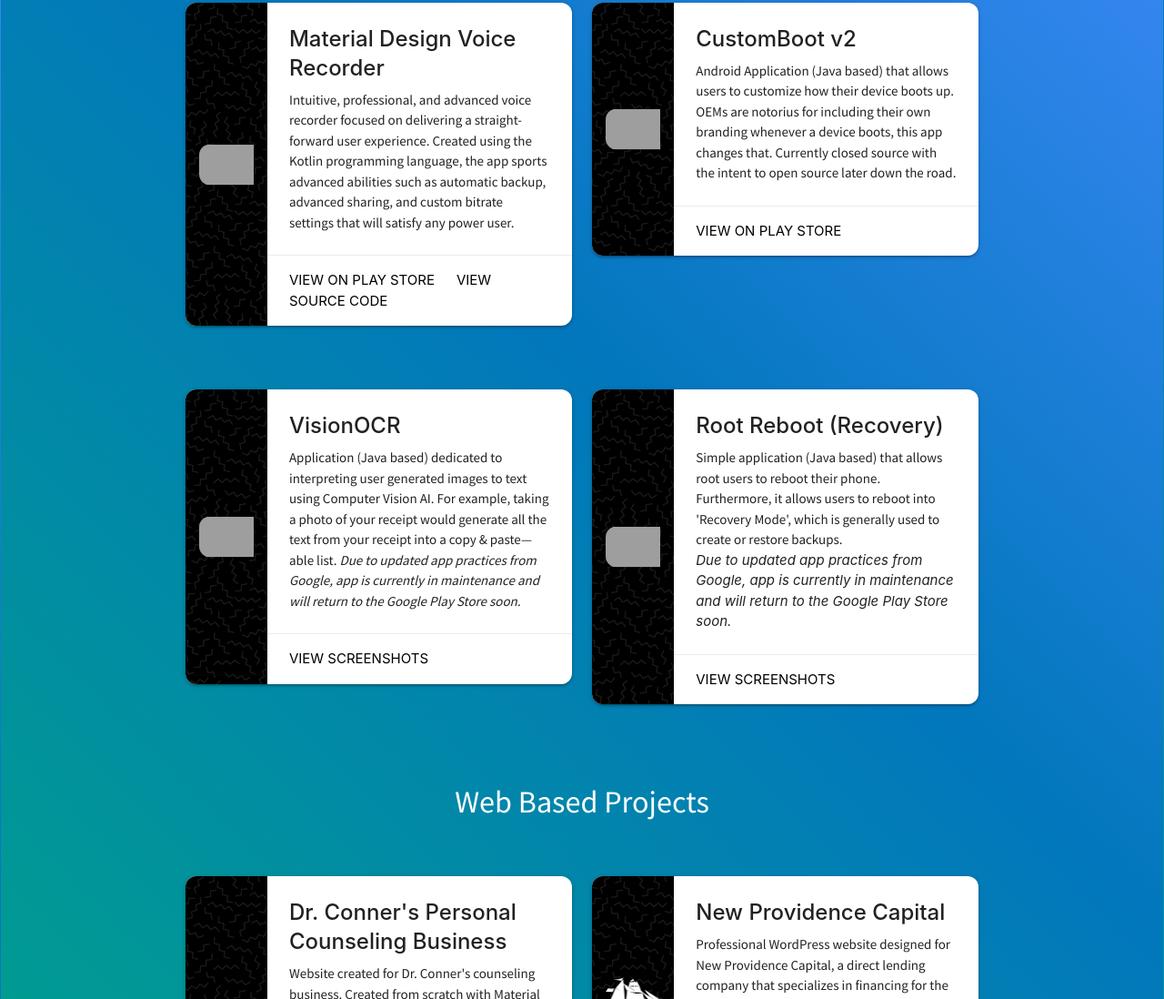
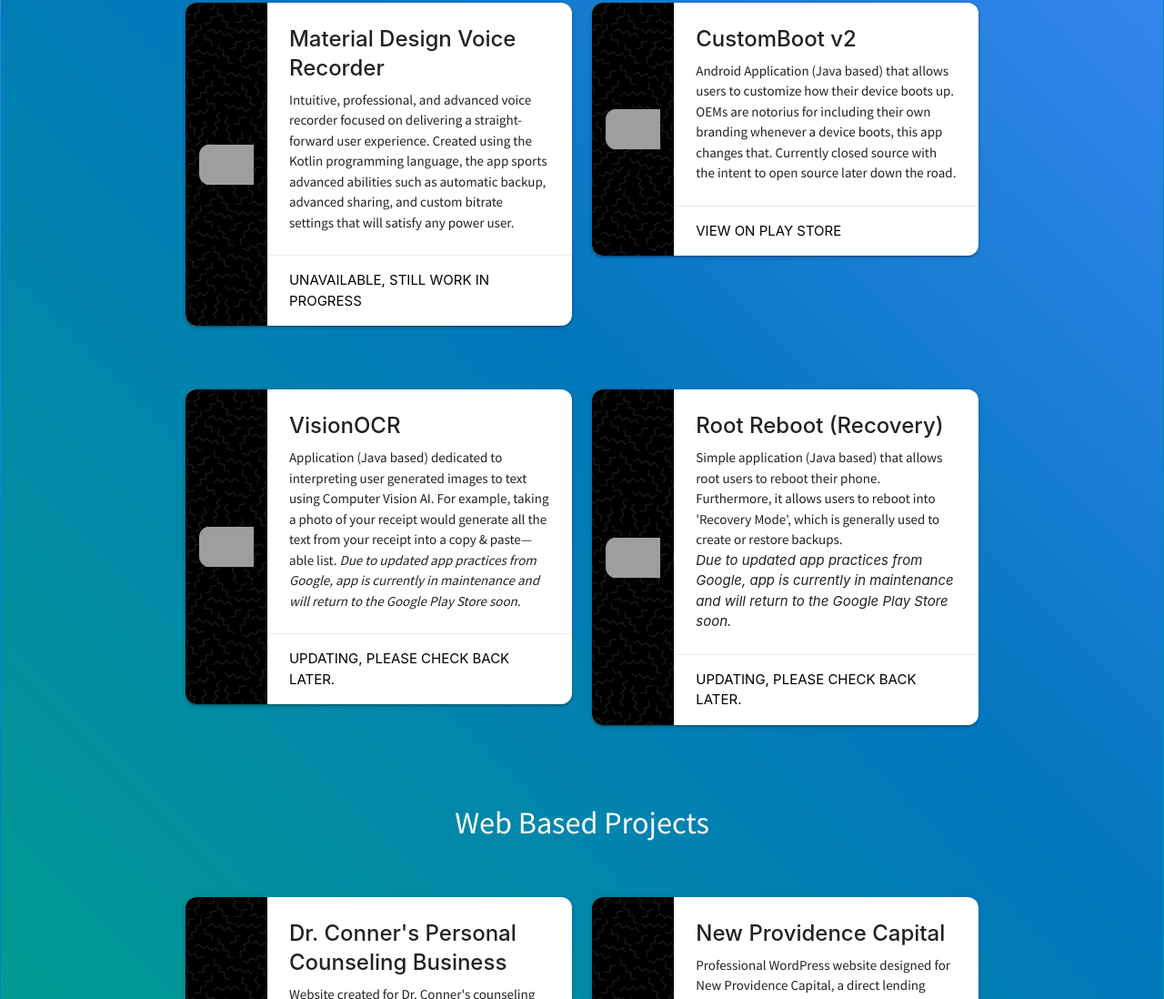
Before and after one commit to Oliver-H-Miller/portfolio, a plain HTML site: page index.html in a window 1280 px wide. Shown: the part 1181-2279 px from the top of the page at 91% size. Drawn offline with nearby package versions, Linux system fonts and the light colour scheme; grey boxes are pictures that could not be loaded.

Commit message:
updated the portfolio to actually include references to their destination (if applicable)

```diff
--- a/index.html
+++ b/index.html
@@ -211,7 +211,7 @@
                                       </p>
                                   </div>
                                   <div class="card-action">
-                                      <a href="#">View on Play Store</a><a href="#">View Source Code</a>
+                                      <a href="#">Unavailable, Still work in progress</a>
                                   </div>
                               </div>
                           </div>
@@ -227,7 +227,7 @@
                                       <p>Android Application (Java based) that allows users to customize how their device boots up. OEMs are notorius for including their own branding whenever a device boots, this app changes that. Currently closed source with the intent to open source later down the road.
                                   </div>
                                   <div class="card-action">
-                                      <a href="#">View on Play Store</a>
+                                      <a href="https://play.google.com/store/apps/details?id=website.olivermillers.customboot2">View on Play Store</a>
                                   </div>
                               </div>
                           </div>
@@ -245,7 +245,7 @@
                                       <p>Application (Java based) dedicated to interpreting user generated images to text using Computer Vision AI. For example, taking a photo of your receipt would generate all the text from your receipt into a copy &amp; paste&mdash;able list. <i>Due to updated app practices from Google, app is currently in maintenance and will return to the Google Play Store soon.</i></p>
                                   </div>
                                   <div class="card-action">
-                                      <a href="#">View Screenshots</a>
+                                      <a href="https://play.google.com/store/apps/details?id=website.olivermillers.visionocr">Updating, please check back later.</a>
                                   </div>
                               </div>
                           </div>
@@ -261,7 +261,7 @@
                                       <p>Simple application (Java based) that allows root users to reboot their phone. Furthermore, it allows users to reboot into 'Recovery Mode', which is generally used to create or restore backups.</p> <i>Due to updated app practices from Google, app is currently in maintenance and will return to the Google Play Store soon.</i>
                                   </div>
                                   <div class="card-action">
-                                      <a href="#">View Screenshots</a>
+                                      <a href="https://play.google.com/store/apps/details?id=website.olivermillers.rootreboot">Updating, please check back later.</a>
                                   </div>
                               </div>
                           </div>
@@ -281,7 +281,7 @@
                                       <p>Website created for Dr. Conner's counseling business. Created from scratch with Material Design principles in mind, the user experience is very direct and easy to use. The website offers information about her business, and contains other functionality such as a contact form, location information, and information about her services.</p>
                                   </div>
                                   <div class="card-action">
-                                      <a href="#">View Website</a>
+                                      <a href="https://dr-conner-website.netlify.com/">View Website</a>
                                   </div>
                               </div>
                           </div>
@@ -297,7 +297,7 @@
                                       <p>Professional WordPress website designed for New Providence Capital, a direct lending company that specializes in financing for the real estate industry. The website strives to be clean, intuitive, and minimalistic.</p>
                                   </div>
                                   <div class="card-action">
-                                      <a href="#">View Website</a>
+                                      <a href="https://newprovidencecapital.com">View Website</a>
                                   </div>
                               </div>
                           </div>
@@ -315,7 +315,7 @@
                                       <p>Portfolio website used to display projects that I've created (or am creating). Built from scratch, the portfolio uses the MaterializeCSS framework, in addition to other JavaScript frameworks such as Typed.js. The website aims to be helpful for potentional employers or clients who would like to see work I've done in the past.</p>
                                   </div>
                                   <div class="card-action">
-                                      <a href="#">View Source Code</a>
+                                      <a href="https://github.com/Oliver-H-Miller/portfolio">View Source Code</a>
                                   </div>
                               </div>
                           </div>
```
